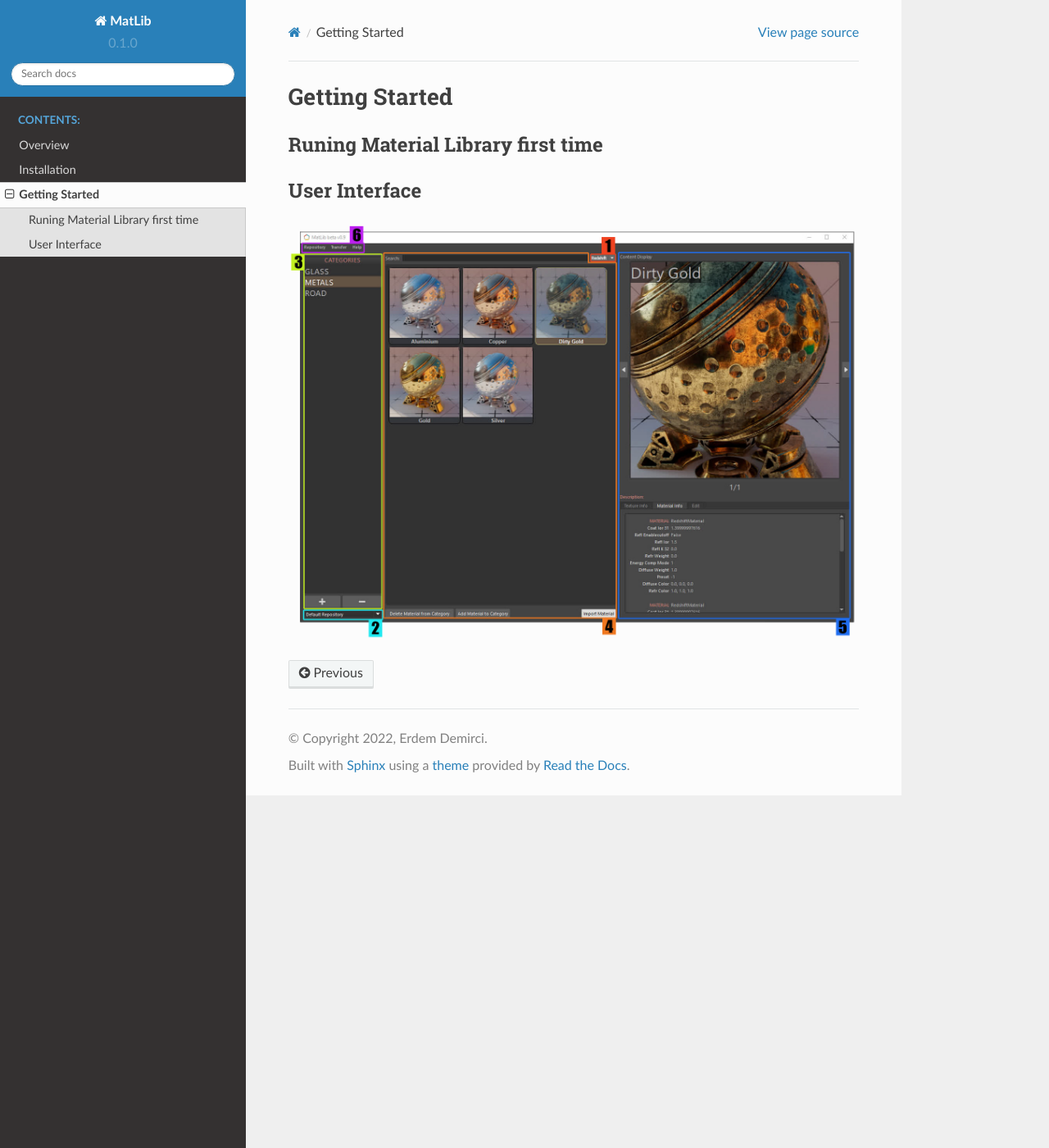
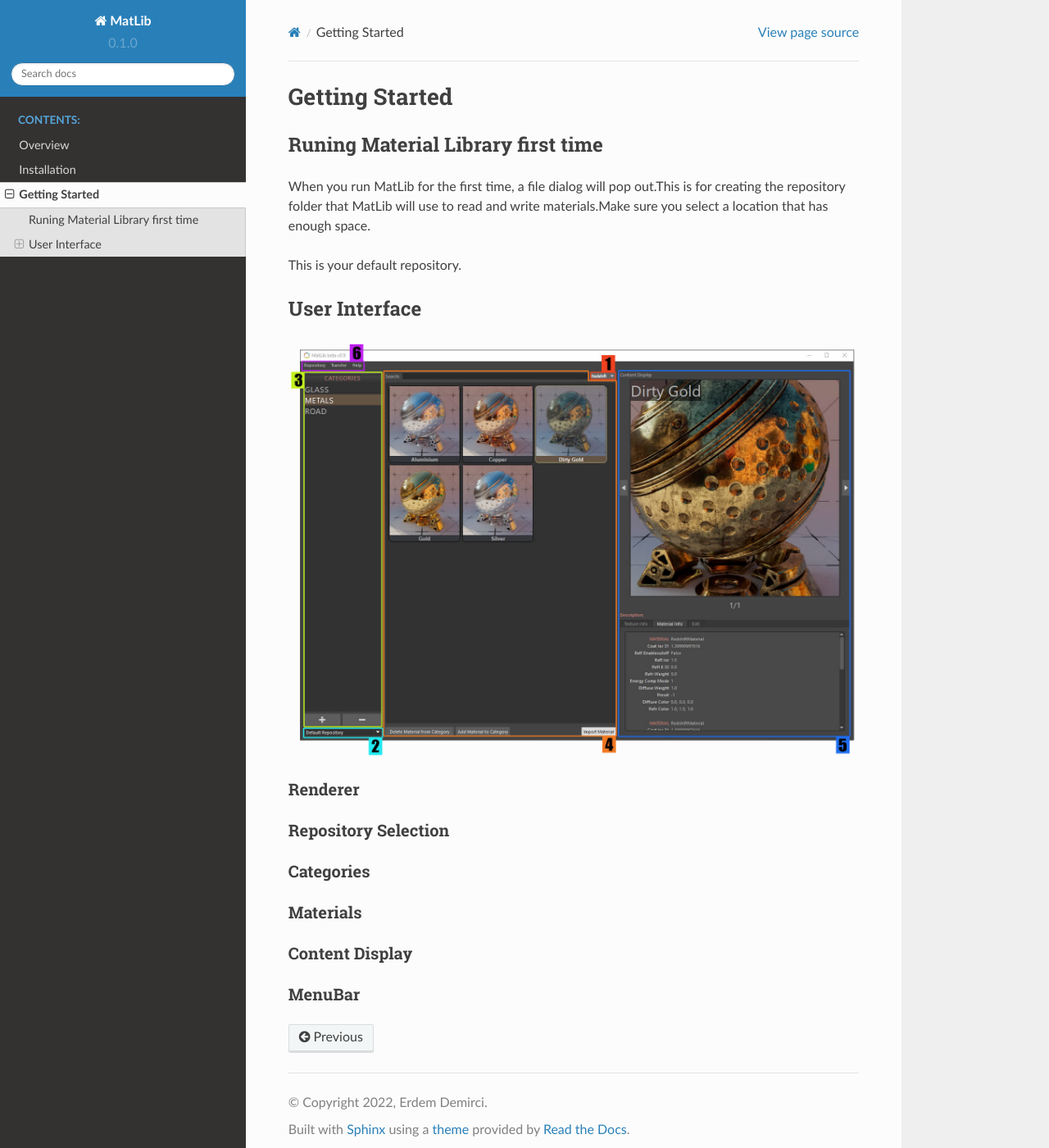
Before and after one commit to erdemirci/MatLib, a Sphinx documentation site: the page built from docs/source/getting_started.rst, in a window 1280 px wide and 1400 px high. Shown: the whole window at 82% size. Built offline with Sphinx 7.4.7 and the Read the Docs theme 2.0.0, drawn with Linux system fonts in a browser that asks for light colours.

Commit message:
Update getting_started.rst

```diff
--- a/docs/source/getting_started.rst
+++ b/docs/source/getting_started.rst
@@ -4,7 +4,29 @@ Getting Started
 Runing Material Library first time
 ====
 
+When you run MatLib for the first time, a file dialog will pop out.This is for creating the repository folder that MatLib will use to read and write materials.Make sure you select a location that has enough space.
+
+This is your default repository.
+
 User Interface
 ====
 
 .. image:: /images/matlib_ui_explain.png
+
+Renderer
+____
+
+Repository Selection
+____
+
+Categories
+____
+
+Materials
+____
+
+Content Display
+____
+
+MenuBar
+____
```
